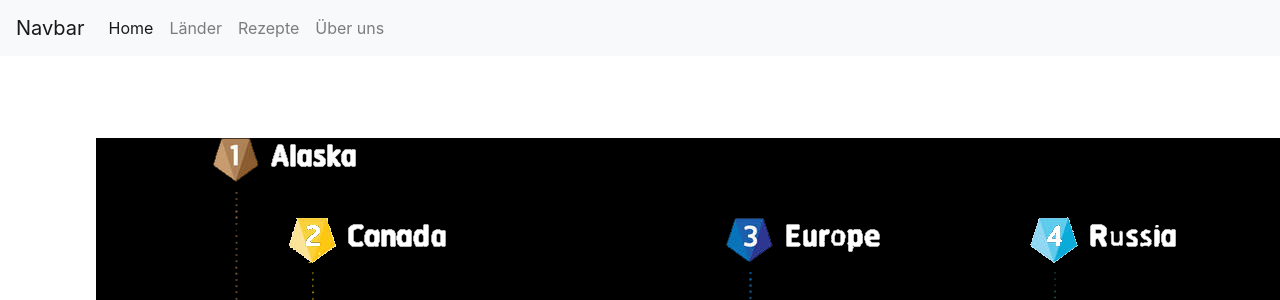
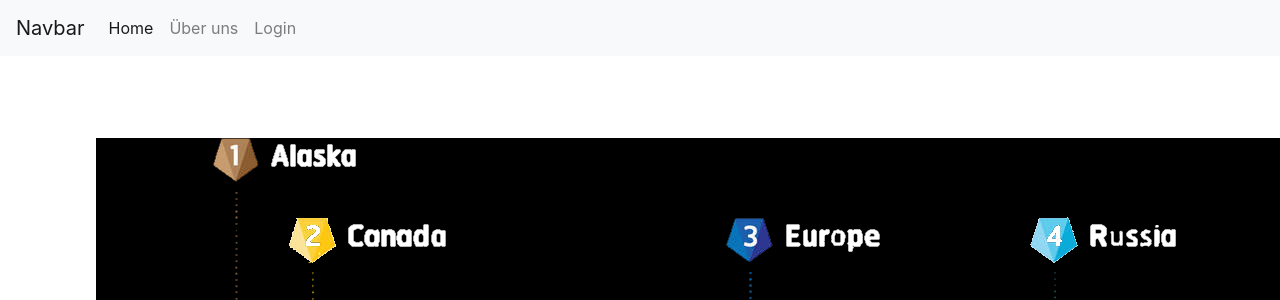
Before and after one commit to nicumaster/Gastro-Culture, a PHP site: page / in a window 1280 px wide; the page is wider, and only the part inside the window is pictured. Shown: the top 300 px of that part. Run offline with PHP 8.4, Linux system fonts and the light colour scheme.

Commit message:
navbar update

```diff
--- a/index.php
+++ b/index.php
@@ -19,16 +19,13 @@
     <div class="collapse navbar-collapse" id="navbarNav">
         <ul class="navbar-nav">
             <li class="nav-item active">
-                <a class="nav-link" href="#">Home<span class="sr-only">(current)</span></a>
-            </li>
-            <li class="nav-item">
-                <a class="nav-link" href="#">Länder</a>
-            </li>
-            <li class="nav-item">
-                <a class="nav-link" href="#">Rezepte</a>
+                <a class="nav-link" href="#">Home</a>
             </li>
             <li class="nav-item">
                 <a class="nav-link" href="#">Über uns</a>
+            </li>
+            <li class="nav-item">
+                <a class="nav-link" href="#">Login</a>
             </li>
         </ul>
     </div>
```
